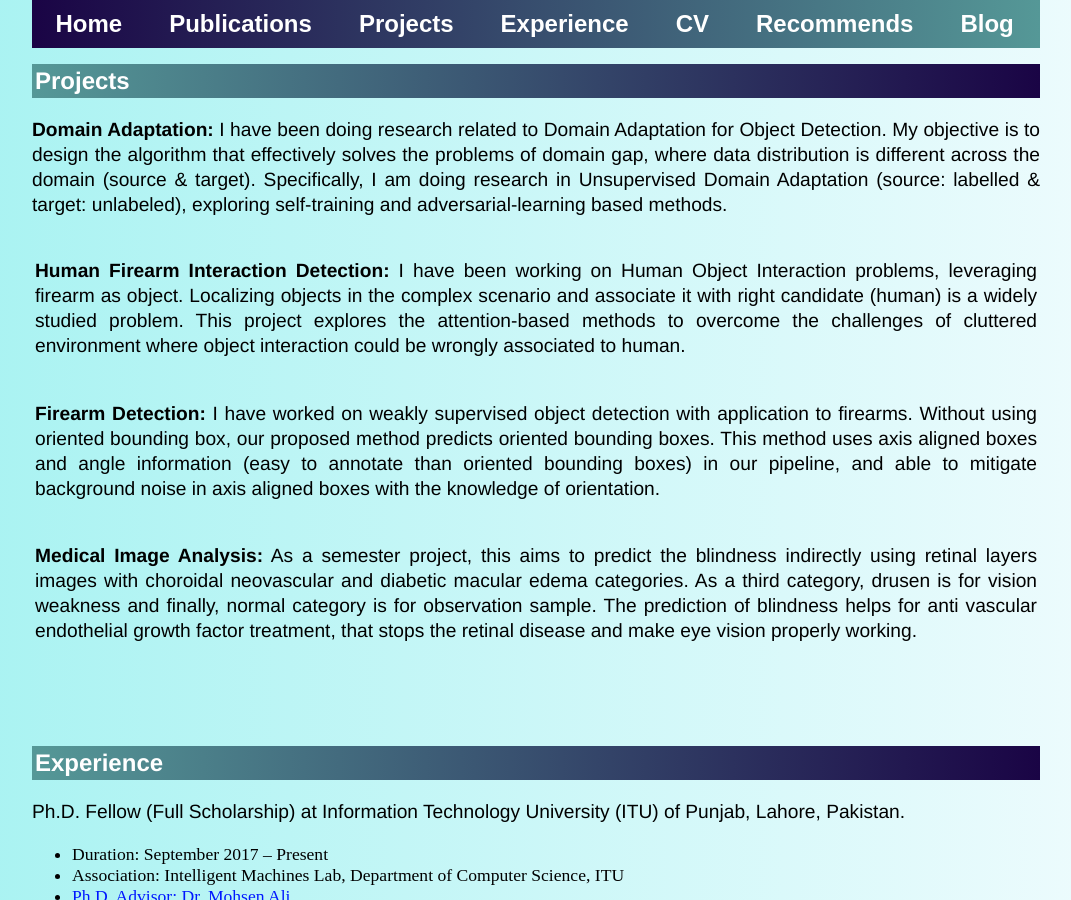
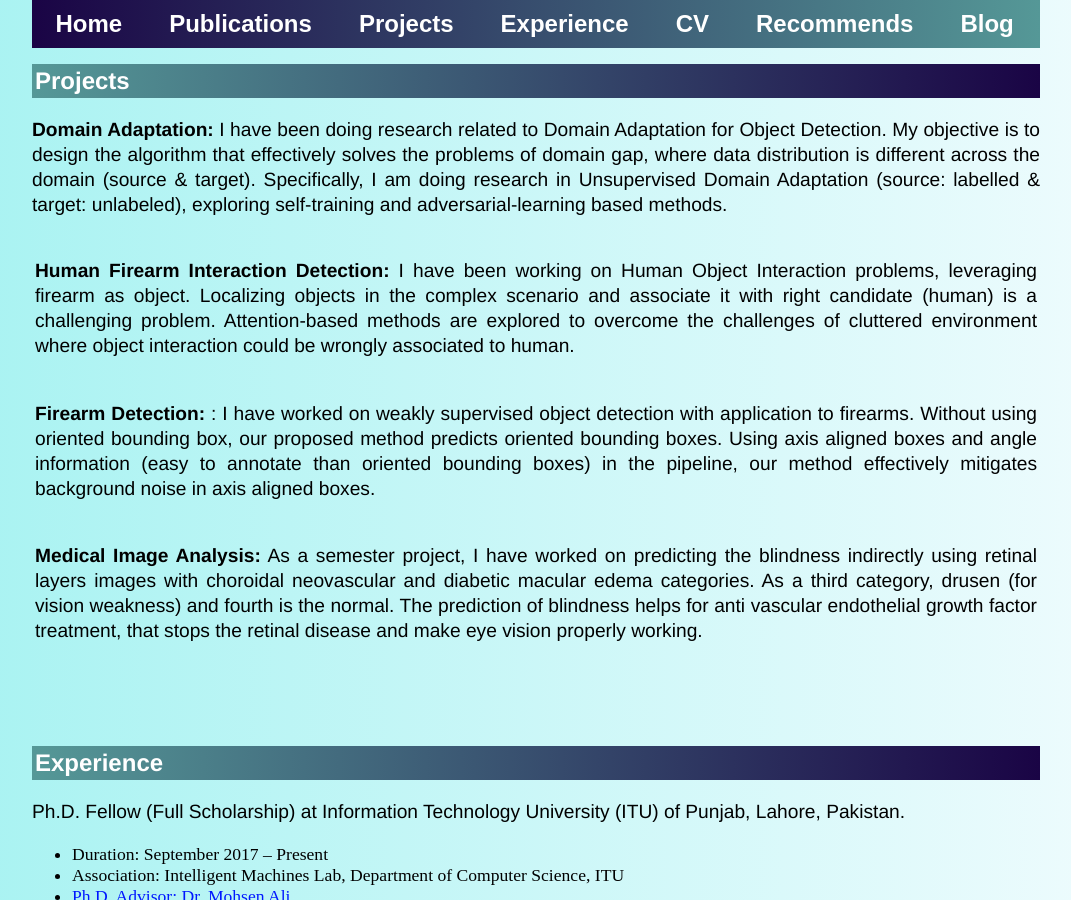
Before and after one commit to akhtarvision/akhtarvision.github.io, a Jekyll site: the page built from index.html, in a window 1280 px wide and 900 px high, scrolled down 1174 px. Shown: the whole window, without its empty margins (104-1175 px from the left). Built offline with Jekyll 4.4.1, drawn with Linux system fonts in a browser that asks for light colours; some of the changed text lies outside the part shown.

Commit message:
Update index.html

```diff
--- a/index.html
+++ b/index.html
@@ -110,26 +110,26 @@ title: Akhtar, Deep Learning
 <!-- <td> <br></td> -->
 <td>
 <p> <strong>Human Firearm Interaction Detection:</strong> I have been working on Human Object Interaction problems, leveraging firearm as object.
-	Localizing objects in the complex scenario and associate it with right candidate (human) is a widely studied problem.
-	This project explores the attention-based methods to overcome the challenges of cluttered environment where object interaction could be wrongly associated to human.</p>
+	Localizing objects in the complex scenario and associate it with right candidate (human) is a challenging problem.
+	Attention-based methods are explored to overcome the challenges of cluttered environment where object interaction could be wrongly associated to human.</p>
 </td>
 </tr>
 
 		<tr>
 <!-- <td> <br>&nbsp;</td> -->
 <td>
-<p> <strong>Firearm Detection:</strong> I have worked on weakly supervised object detection with application to firearms.
+<p> <strong>Firearm Detection:</strong> : I have worked on weakly supervised object detection with application to firearms.
 	Without using oriented bounding box, our proposed method predicts oriented bounding boxes.
-	This method uses axis aligned boxes and angle information (easy to annotate than oriented bounding boxes) in our pipeline,
-	and able to mitigate background noise in axis aligned boxes with the knowledge of orientation.  </p>
+	Using axis aligned boxes and angle information (easy to annotate than oriented bounding boxes) in the pipeline,
+	our method effectively mitigates background noise in axis aligned boxes. </p>
 </td>
 </tr>
 
 			<tr>
 <!-- <td> <br>&nbsp;</td> -->
 <td>
-<p> <strong>Medical Image Analysis:</strong> As a semester project, this aims to predict the blindness indirectly using retinal layers images with choroidal neovascular
-	and diabetic macular edema categories. As a third category, drusen is for vision weakness and finally, normal category is for observation sample.
+<p> <strong>Medical Image Analysis:</strong> As a semester project, I have worked on predicting the blindness indirectly using retinal layers images with choroidal neovascular
+	and diabetic macular edema categories. As a third category, drusen (for vision weakness) and fourth is the normal.
 	The prediction of blindness helps for anti vascular endothelial growth factor treatment, that stops the retinal disease and make eye vision properly working. </p>
 </td>
 </tr>
@@ -257,17 +257,7 @@ Bachelor of Science (BS) in Computer Engineering <br>
 
 	</table>
 
-<!-- Project -->
-<a id="about" class="anchor"></a>
-<h2>About</h2>
-<table class="imgtable">
-<!-- paper entry-->
 
-<p> Coming Soon... </p>
-
-	</table>
-
-<td> <br>&nbsp;</td>
 
 <!-- Project -->
 <a id="cv" class="anchor"></a>
@@ -279,6 +269,18 @@ Bachelor of Science (BS) in Computer Engineering <br>
 
 </table>
 
+
+<td> <br>&nbsp;</td>
+
+<!-- Project -->
+<a id="about" class="anchor"></a>
+<h2>About</h2>
+<table class="imgtable">
+<!-- paper entry-->
+
+<p> Coming Soon... </p>
+
+	</table>
 
 <td> <br>&nbsp;</td>
 
```
Also changed, not shown: other parts of index.html (+2 -2 lines).
